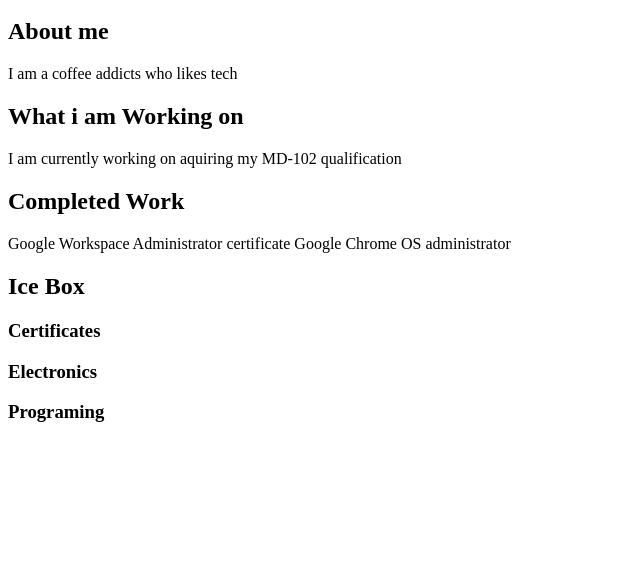
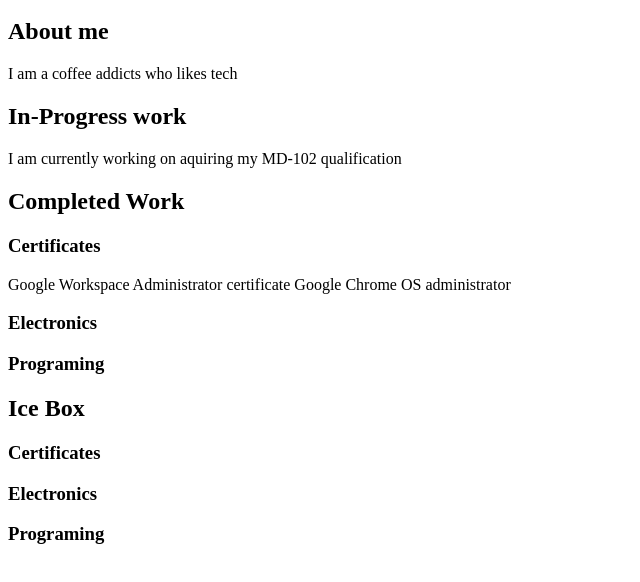
Before and after one commit to StaticCookie/mywebsite, a plain HTML site: page index.html in a window 1280 px wide. Shown: the part 48-630 px from the top of the page, without its empty margins (0-640 px from the left). Drawn offline with Linux system fonts and the light colour scheme.

Commit message:
Add files via upload

```diff
--- a/index.html
+++ b/index.html
@@ -7,14 +7,17 @@
     <p>
       I am a coffee addicts who likes tech
     </p>
-    <h2> What i am Working on </h2>
+    <h2> In-Progress work </h2>
     <p>
       I am currently working on aquiring my MD-102 qualification
     </p>
     <h2> Completed Work</h2>
     <p>
+        <h3>Certificates</h3>
         Google Workspace Administrator certificate
         Google Chrome OS administrator
+        <h3>Electronics</h3>
+        <h3>Programing</h3>
     </p>
     <h2> Ice Box </h2>
     <p>
```
